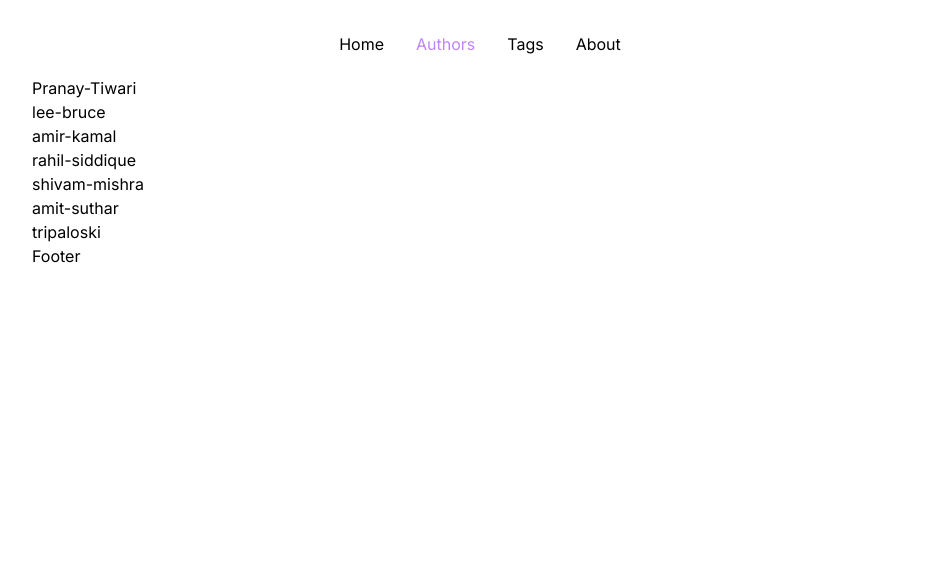
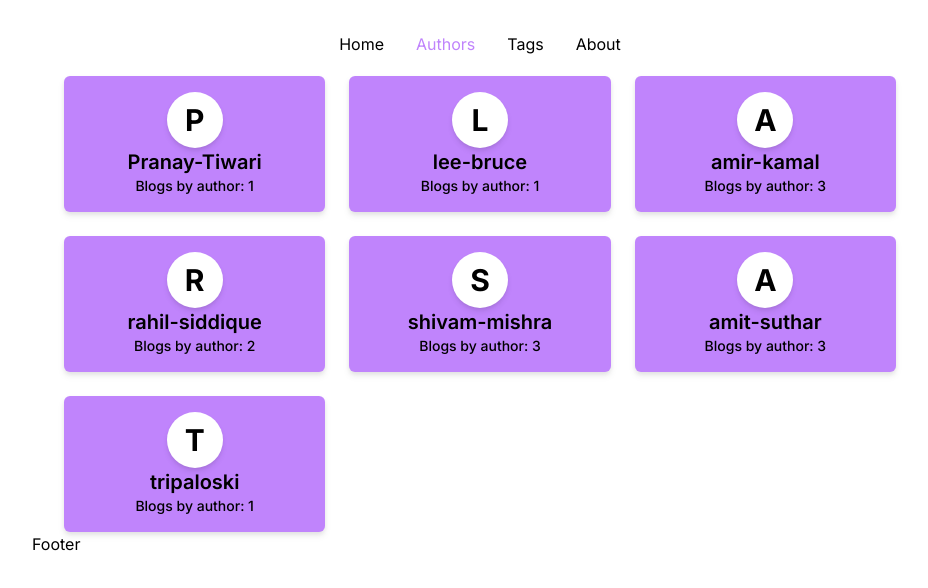
Before and after one commit to Rahilsiddique/next-blog, a Next.js app: page /authors in a window 1280 px wide. Shown: the top 588 px of the page, without its empty margins (160-1088 px from the left). Built offline with nearby package versions, Linux system fonts and the light colour scheme.

Commit message:
added author-cards & author-icons at PostPreview section

```diff
--- a/src/app/authors/[slug]/page.tsx
+++ b/src/app/authors/[slug]/page.tsx
@@ -5,7 +5,7 @@ import { getPostsByAuthor } from "@/helper/getPostsByAuthor";
 export const generateStaticParams = async () => {
   const posts = getPostMetadata();
   return posts.map((post) => ({
-    slug: post.author
+    slug: post.author,
   }));
 };
 
--- a/src/app/authors/page.tsx
+++ b/src/app/authors/page.tsx
@@ -1,23 +1,31 @@
 import { getPostMetadata } from "@/helper/getPostMetadata";
+import { getPostsByAuthor } from "@/helper/getPostsByAuthor";
 import Link from "next/link";
 
 const page = () => {
   const data = getPostMetadata();
   const newData = data.reduce((prev: any, curr: any) => {
+    const posts = getPostsByAuthor(curr.author);
     if (!prev.some((e: any) => e?.author === curr.author)) {
-      prev.push(curr);
+      prev.push({ ...curr, posts });
     }
     return prev;
   }, []);
 
   return (
-    <div>
+    <div className="author-card">
       {newData.map((e: any, i: any) => (
-        <Link key={i} href={`authors/${e.author}`}>
-          <div key={i} className="cursor-pointer">
-            {e.author}
-          </div>
-        </Link>
+        <div className="author-card-content" key={i}>
+          <div className="author-pfp">{e.author.charAt(0).toUpperCase()}</div>
+          <Link href={`authors/${e.author}`} passHref>
+            <div className="cursor-pointer font-semibold hover:underline md:text-xl">
+              {e.author}
+            </div>
+          </Link>
+          <p className="text-xs md:text-sm font-medium">
+            Blogs by author: {e.posts.length}
+          </p>
+        </div>
       ))}
     </div>
   );
--- a/src/app/globals.css
+++ b/src/app/globals.css
@@ -5,3 +5,15 @@
 .layout {
   @apply mx-auto w-[86%] max-w-4xl md:w-full;
 }
+
+@layer components {
+  .author-card {
+    @apply md:mx-8 grid gap-4 md:gap-6 grid-cols-2 md:grid-cols-3;
+  }
+  .author-card-content {
+    @apply text-center flex flex-col items-center justify-between p-4 bg-purple-400 drop-shadow-md rounded-md;
+  }
+  .author-pfp {
+    @apply bg-white font-bold shadow-md w-14 h-14 text-3xl flex items-center justify-center rounded-full;
+  }
+}
--- a/src/components/PostPreview.tsx
+++ b/src/components/PostPreview.tsx
@@ -5,7 +5,7 @@ const PostPreview = ({ title, author, date, tags, img, key, slug }: any) => {
   const newDate = new Date(date).toLocaleDateString("en-IN", {
     year: "numeric",
     month: "long",
-    day: "numeric"
+    day: "numeric",
   });
   return (
     <div key={key}>
@@ -20,8 +20,7 @@ const PostPreview = ({ title, author, date, tags, img, key, slug }: any) => {
         {tags.map((e: any, i: any) => (
           <span
             key={i}
-            className="border-1 bg-blue-400 gap-2 px-2 rounded-sm cursor-pointer"
-          >
+            className="border-1 bg-blue-400 gap-2 px-2 rounded-sm cursor-pointer">
             {e}
           </span>
         ))}
@@ -29,8 +28,16 @@ const PostPreview = ({ title, author, date, tags, img, key, slug }: any) => {
       <div className="font-bold text-xl">
         <Link href={`/${author}/${slug}`}>{title}</Link>
       </div>
-      <div className="flex gap-2 font-normal text-gray-500">
-        <div>{author}</div>
+      <div className="flex gap-2 items-center font-normal text-gray-500">
+        <Link
+          className="flex gap-2 items-center"
+          href={`authors/${author}`}
+          passHref>
+          <div className="author-pfp bg-blue-400 text-xs text-black w-5 h-5">
+            {author.charAt(0).toUpperCase()}
+          </div>
+          <div>{author}</div>
+        </Link>
         <div>{newDate}</div>
       </div>
     </div>
```
